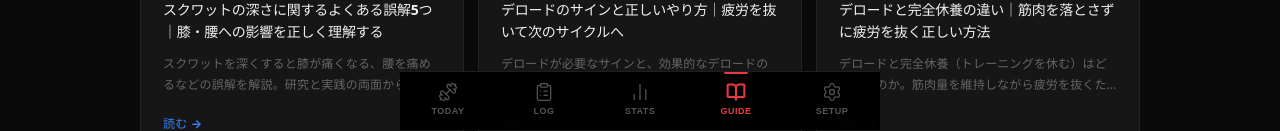
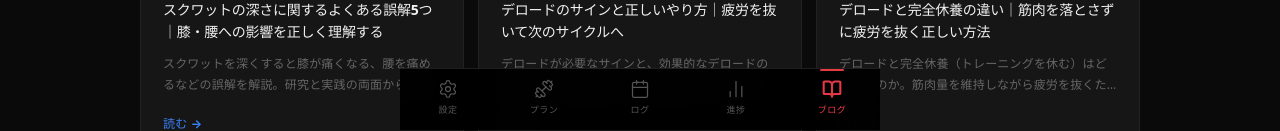
Before and after one commit to natsuch7/liftlog, a React (Vite) app: page /blog in a window 1280 px wide. Shown: the part 670-801 px from the top of the page. Built offline with nearby package versions, Linux system fonts and the light colour scheme.

Commit message:
fix: align blog bottom nav items with main app nav (Japanese labels, same order)

```diff
--- a/src/components/BlogBottomNav.jsx
+++ b/src/components/BlogBottomNav.jsx
@@ -1,12 +1,12 @@
 import { useNavigate } from 'react-router-dom'
-import { Dumbbell, ClipboardList, BarChart2, BookOpen, Settings } from 'lucide-react'
+import { Dumbbell, Calendar, BarChart2, BookOpen, Settings } from 'lucide-react'
 
 const NAV = [
-  { id: 'today', label: 'TODAY', Icon: Dumbbell },
-  { id: 'log',   label: 'LOG',   Icon: ClipboardList },
-  { id: 'stats', label: 'STATS', Icon: BarChart2 },
-  { id: 'blog',  label: 'GUIDE', Icon: BookOpen },
-  { id: 'setup', label: 'SETUP', Icon: Settings },
+  { id: 'setup',    label: '設定',  Icon: Settings  },
+  { id: 'plan',     label: 'プラン', Icon: Dumbbell  },
+  { id: 'log',      label: 'ログ',  Icon: Calendar  },
+  { id: 'progress', label: '進捗',  Icon: BarChart2 },
+  { id: 'blog',     label: 'ブログ', Icon: BookOpen  },
 ]
 
 export default function BlogBottomNav() {
```
